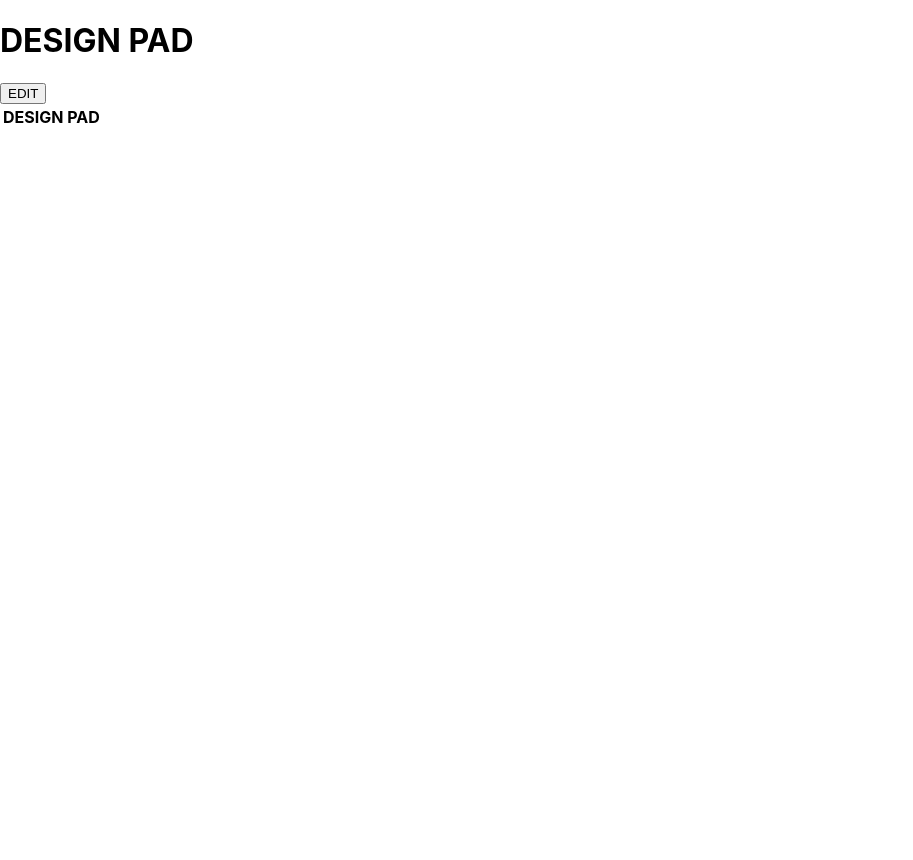
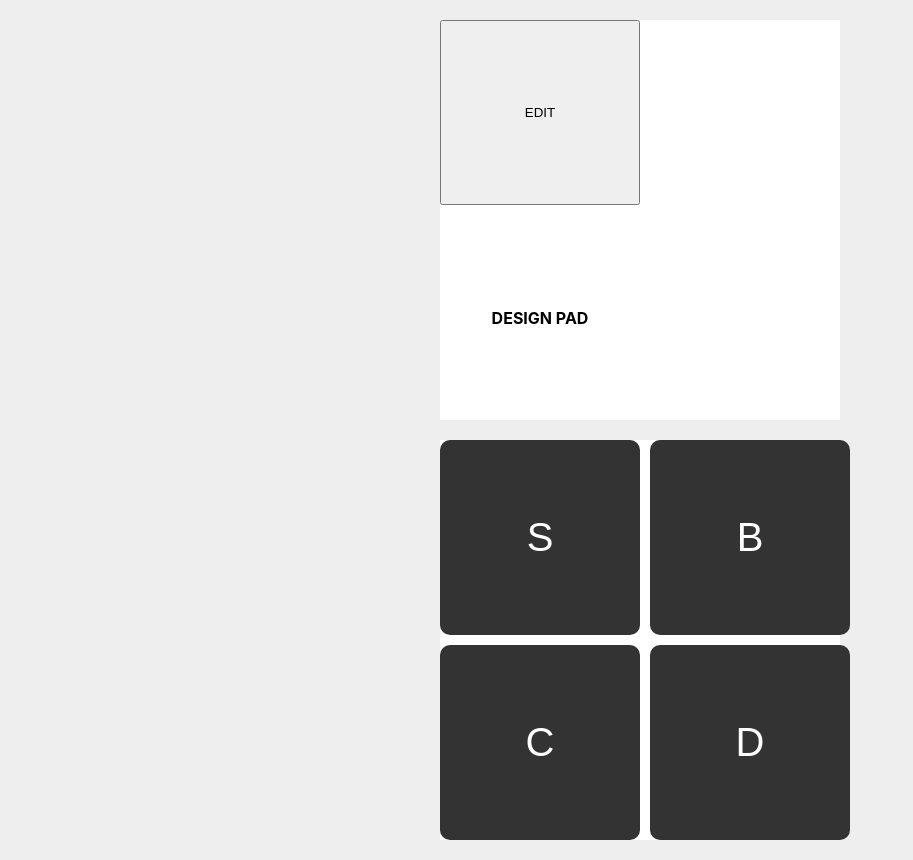
Before and after one commit to 464squad/design-pad, a React (Create React App) app: page / in a window 1280 px wide. Shown: the whole page, without its empty margins (0-913 px from the left). Before the commit the page ends 800 px from the top, so only its background shows below. Built offline with nearby package versions, Linux system fonts and the light colour scheme.

Commit message:
playing around with the HTML and CSS files

```diff
--- a/public/index.html
+++ b/public/index.html
@@ -1,14 +1,12 @@
 <!DOCTYPE html>
 <html lang="en">
-  <head>
+
+<head>
     <meta charset="utf-8" />
     <link rel="icon" href="%PUBLIC_URL%/favicon.ico" />
     <meta name="viewport" content="width=device-width, initial-scale=1" />
     <meta name="theme-color" content="#000000" />
-    <meta
-      name="description"
-      content="Web site created using create-react-app"
-    />
+    <meta name="description" content="Web site created using create-react-app" />
     <link rel="apple-touch-icon" href="%PUBLIC_URL%/logo192.png" />
     <!--
       manifest.json provides metadata used when your web app is installed on a
@@ -24,9 +22,10 @@
       work correctly both with client-side routing and a non-root public URL.
       Learn how to configure a non-root public URL by running `npm run build`.
     -->
-    <title>React App</title>
-  </head>
-  <body>
+    <title>DESIGN PAD</title>
+</head>
+
+<body>
     <noscript>You need to enable JavaScript to run this app.</noscript>
     <div id="root"></div>
     <!--
@@ -39,5 +38,16 @@
       To begin the development, run `npm start` or `yarn start`.
       To create a production bundle, use `npm run build` or `yarn build`.
     -->
-  </body>
+    <section>
+        <div class="container">
+            <div class="box">S</div>
+            <div class="box">B</div>
+            <div class="box">C</div>
+            <div class="box">D</div>
+        </div>
+    </section>
+    <script src="App.js"></script>
+
+</body>
+
 </html>
--- a/src/components/DesignContainer.js
+++ b/src/components/DesignContainer.js
@@ -15,7 +15,7 @@ class DesignContainer extends React.Component {
 
         return (
             <div className="container">
-                <h1>DESIGN PAD</h1>
+
                 {/*TODO - Add PadInput Component */}
                     <PadInput/>
                 <br/>
--- a/src/index.css
+++ b/src/index.css
@@ -1,13 +1,48 @@
 body {
-  margin: 0;
-  font-family: -apple-system, BlinkMacSystemFont, 'Segoe UI', 'Roboto', 'Oxygen',
-    'Ubuntu', 'Cantarell', 'Fira Sans', 'Droid Sans', 'Helvetica Neue',
-    sans-serif;
-  -webkit-font-smoothing: antialiased;
-  -moz-osx-font-smoothing: grayscale;
+    margin: 0;
+    font-family: -apple-system, BlinkMacSystemFont, 'Segoe UI', 'Roboto', 'Oxygen', 'Ubuntu', 'Cantarell', 'Fira Sans', 'Droid Sans', 'Helvetica Neue', sans-serif;
+    -webkit-font-smoothing: antialiased;
+    -moz-osx-font-smoothing: grayscale;
 }
 
 code {
-  font-family: source-code-pro, Menlo, Monaco, Consolas, 'Courier New',
-    monospace;
+    font-family: source-code-pro, Menlo, Monaco, Consolas, 'Courier New', monospace;
 }
+
+* {
+    margin: 0;
+    padding: 0;
+    box-sizing: border-box;
+}
+
+html {
+    background-color: #eee;
+}
+
+.container {
+    margin: 20px auto;
+    width: 400px;
+    height: 400px;
+    background-color: #fff;
+    display: grid;
+    grid-template-columns: 200px 200px;
+    grid-row: auto auto;
+    grid-column-gap: 10px;
+    grid-row-gap: 10px;
+}
+
+.box {
+    background-color: #333;
+    padding: 20px;
+    border-radius: 10px;
+    color: #fff;
+    display: flex;
+    align-items: center;
+    justify-content: center;
+    font-size: 40px;
+    font-family: sans-serif;
+}
+
+section {
+    text-align: center;
+}
```
